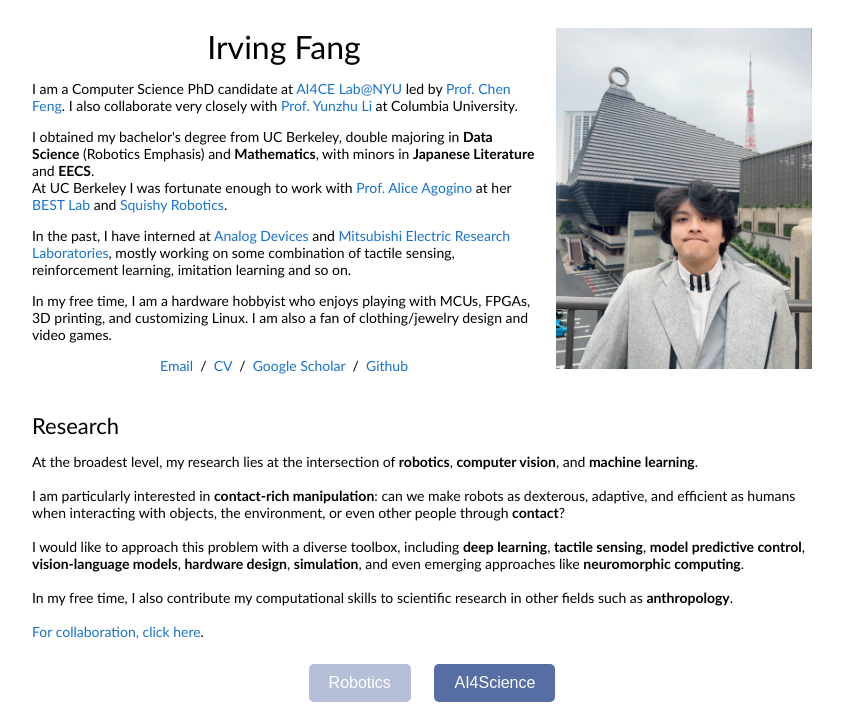
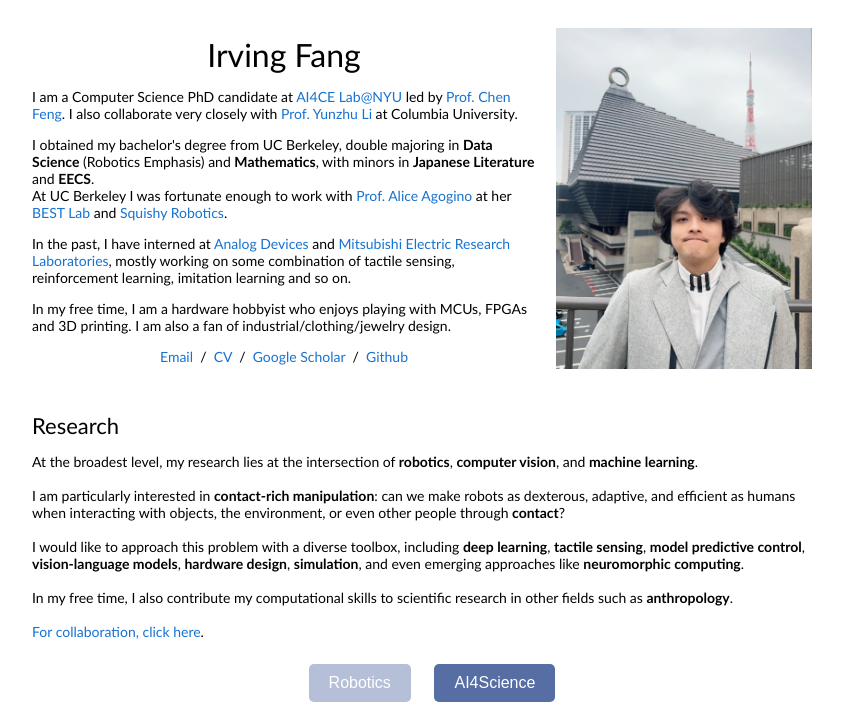
Before and after one commit to IrvingF7/IrvingF7.github.io, a plain HTML site: page index.html in a window 1280 px wide. Shown: the top 709 px of the page, without its empty margins (208-1071 px from the left). Drawn offline with Linux system fonts and the light colour scheme.

Commit message:
update resume

```diff
--- a/index.html
+++ b/index.html
@@ -33,7 +33,7 @@
                   In the past, I have interned at <a href="https://www.analog.com/en/index.html"> Analog Devices </a> and <a href="https://www.merl.com/"> Mitsubishi Electric Research Laboratories</a>, mostly working on some combination of tactile sensing, reinforcement learning, imitation learning and so on.
                 </p>
                 <p>
-                  In my free time, I am a hardware hobbyist who enjoys playing with MCUs, FPGAs, 3D printing, and customizing Linux. I am also a fan of clothing/jewelry design and video games.
+                  In my free time, I am a hardware hobbyist who enjoys playing with MCUs, FPGAs and 3D printing. I am also a fan of industrial/clothing/jewelry design.
                 </p>
                 <p>
                 </p>
```
Also changed, not shown: stylesheet.css (line endings or trailing spaces), 2 other files.
